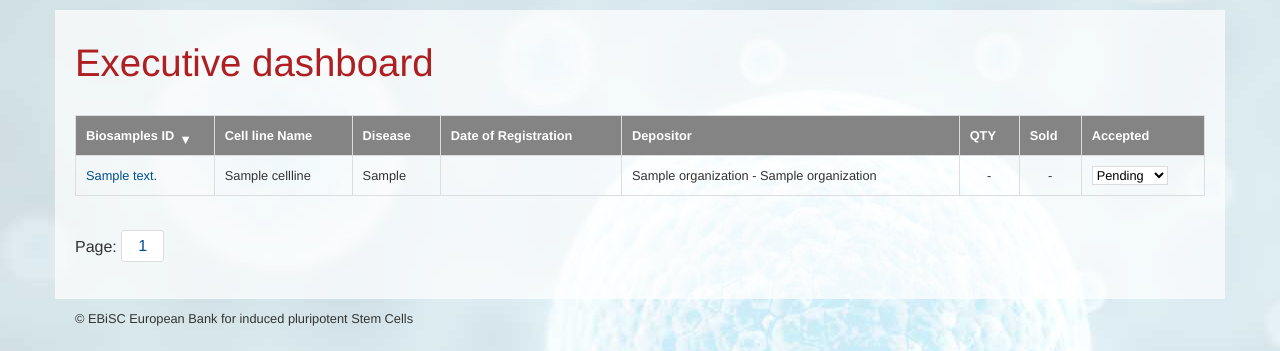
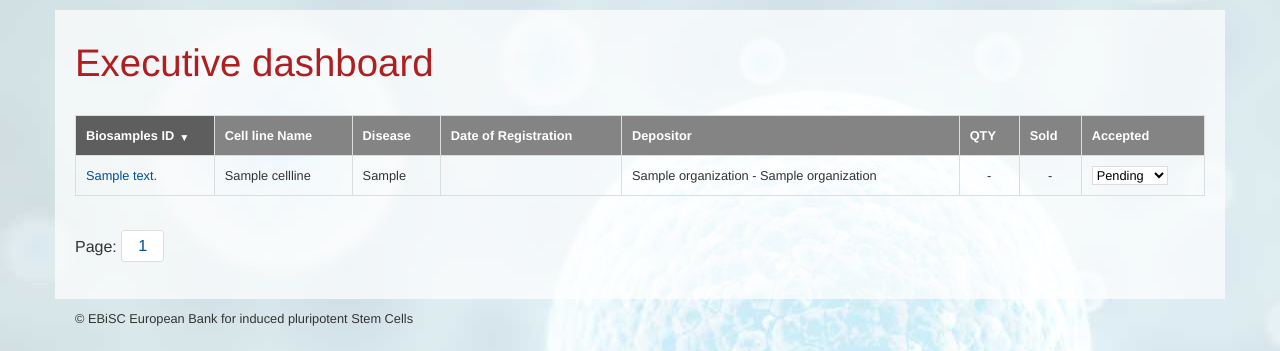
Before and after one commit to EBiSC/ebisc, a Django app: page /exec-dash/ in a window 1280 px wide. Shown: the part 117-468 px from the top of the page. Run offline with Django 3.2, Linux system fonts and the light colour scheme; a user stored in the database is signed in; tables that the repository leaves empty hold one stand-in row (values such as "Sample post"); parts of the project's set-up code (start-up, migrations or seed data) failed here and were passed over; some libraries are stand-ins or nearby versions.

Commit message:
Dashboard table layout weeks

```diff
--- a/assets/styles/atomic/molecules/_main.scss
+++ b/assets/styles/atomic/molecules/_main.scss
@@ -146,6 +146,8 @@ table.dashboard {
     }
 
     &.order-by {
+      background-color: darken($color-table-background, 55%);
+
       a {
         position: relative;
 
@@ -154,7 +156,7 @@ table.dashboard {
             position: absolute;
             content: "▼";
             font-family: sans-serif;
-            font-size: $font-size-small;
+            font-size: $font-size-small * 0.8;
             top: 2px;
             margin-left: 5px;
         }
--- a/ebisc/static/styles/main.css
+++ b/ebisc/static/styles/main.css
@@ -403,13 +403,15 @@ table.dashboard {
     text-align: left; }
     table.dashboard th a {
       color: white; }
+    table.dashboard th.order-by {
+      background-color: #5e5e5e; }
       table.dashboard th.order-by a {
         position: relative; }
         table.dashboard th.order-by a:after {
           position: absolute;
           content: "▼";
           font-family: sans-serif;
-        font-size: 12.8px;
+          font-size: 10.24px;
           top: 2px;
           margin-left: 5px; }
       table.dashboard th.order-by.dsc a:after {
```
Also changed, not shown: assets/styles/atomic/atoms/_messages.scss (line endings or trailing spaces), 1 other file. Lines whose indentation alone changed are shown as unchanged.
